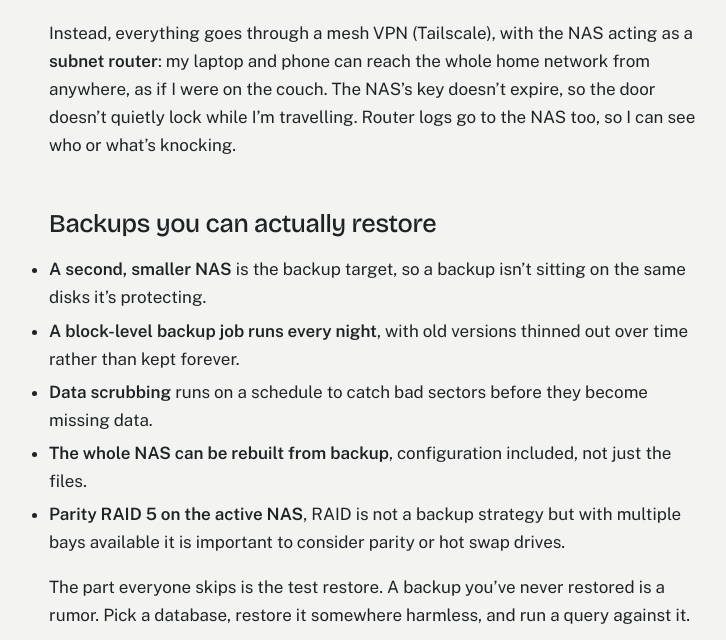
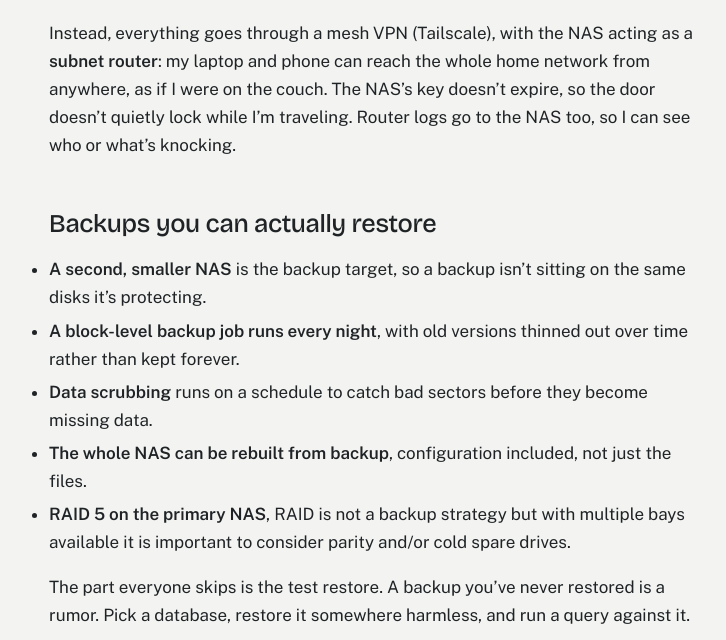
Before and after one commit to fiftyshadesofgrading/Homepage, a Jekyll site: the page built from _posts/2026-12-08-nas-data-stack.md, in a window 1280 px wide and 900 px high, scrolled down 1490 px. Shown: the part 209-849 px from the top of the window, without its empty margins (263-989 px from the left). Built offline with Jekyll 4.4.1, drawn with Linux system fonts in a browser that asks for light colours.

Commit message:
Update 2026-12-08-nas-data-stack.md

```diff
--- a/_posts/2026-12-08-nas-data-stack.md
+++ b/_posts/2026-12-08-nas-data-stack.md
@@ -42,7 +42,7 @@ These came from mistakes and near misses:
 
 Nothing on the NAS is open to the internet. No port forwarding, no UPnP, and the router's remote admin is off.
 
-Instead, everything goes through a mesh VPN (Tailscale), with the NAS acting as a **subnet router**: my laptop and phone can reach the whole home network from anywhere, as if I were on the couch. The NAS's key doesn't expire, so the door doesn't quietly lock while I'm travelling. Router logs go to the NAS too, so I can see who or what's knocking.
+Instead, everything goes through a mesh VPN (Tailscale), with the NAS acting as a **subnet router**: my laptop and phone can reach the whole home network from anywhere, as if I were on the couch. The NAS's key doesn't expire, so the door doesn't quietly lock while I'm traveling. Router logs go to the NAS too, so I can see who or what's knocking.
 
 ## Backups you can actually restore
 
@@ -50,7 +50,7 @@ Instead, everything goes through a mesh VPN (Tailscale), with the NAS acting as
 - **A block-level backup job runs every night**, with old versions thinned out over time rather than kept forever.
 - **Data scrubbing** runs on a schedule to catch bad sectors before they become missing data.
 - **The whole NAS can be rebuilt from backup**, configuration included, not just the files.
-- **Parity RAID 5 on the active NAS**, RAID is not a backup strategy but with multiple bays available it is important to consider parity or hot swap drives.
+- **RAID 5 on the primary NAS**, RAID is not a backup strategy but with multiple bays available it is important to consider parity and/or cold spare drives.
 
 The part everyone skips is the test restore. A backup you've never restored is a rumor. Pick a database, restore it somewhere harmless, and run a query against it.
 
```
